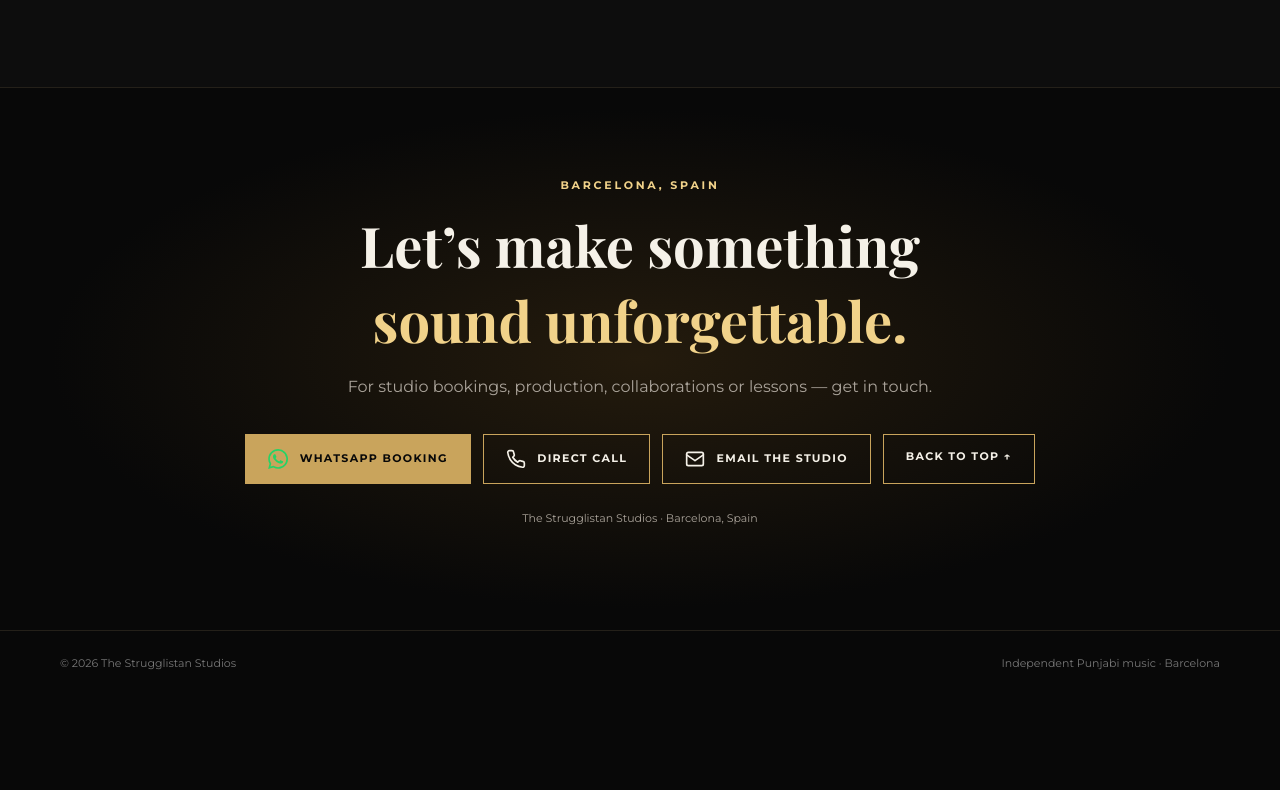
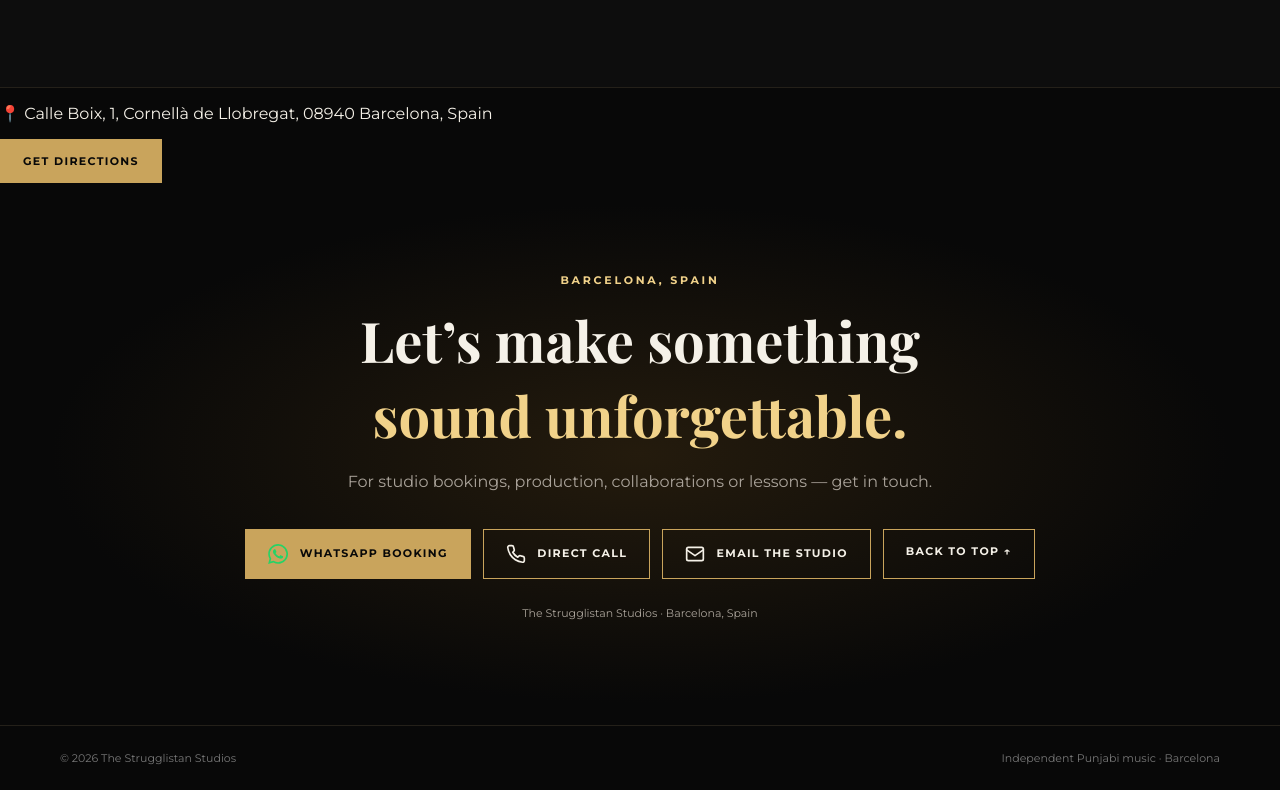
Before and after one commit to thestrugglistanstudios/the-strugglistan-studios-website, a plain HTML site: page index.html in a window 1280 px wide. Shown: the part 6637-7427 px from the top of the page. Before the commit the page ends 7332 px from the top, so only its background shows below. Drawn offline with nearby package versions, Linux system fonts and the light colour scheme.

Commit message:
Add location details and directions link
Added location information and a link to Google Maps for directions.

```diff
--- a/index.html
+++ b/index.html
@@ -770,6 +770,14 @@ footer .foot {
 </section>
 
 <!-- CONTACT -->
+  <div class="location">
+  <p>📍 Calle Boix, 1, Cornellà de Llobregat, 08940 Barcelona, Spain</p>
+  <a class="btn gold"
+     href="https://www.google.com/maps/search/?api=1&query=Calle+Boix+1+Cornella+de+Llobregat+08940+Barcelona+Spain"
+     target="_blank">
+    Get Directions
+  </a>
+</div>
 <section class="contact" id="contact">
   <div class="wrap">
     <div class="eyebrow">Barcelona, Spain</div>
```
